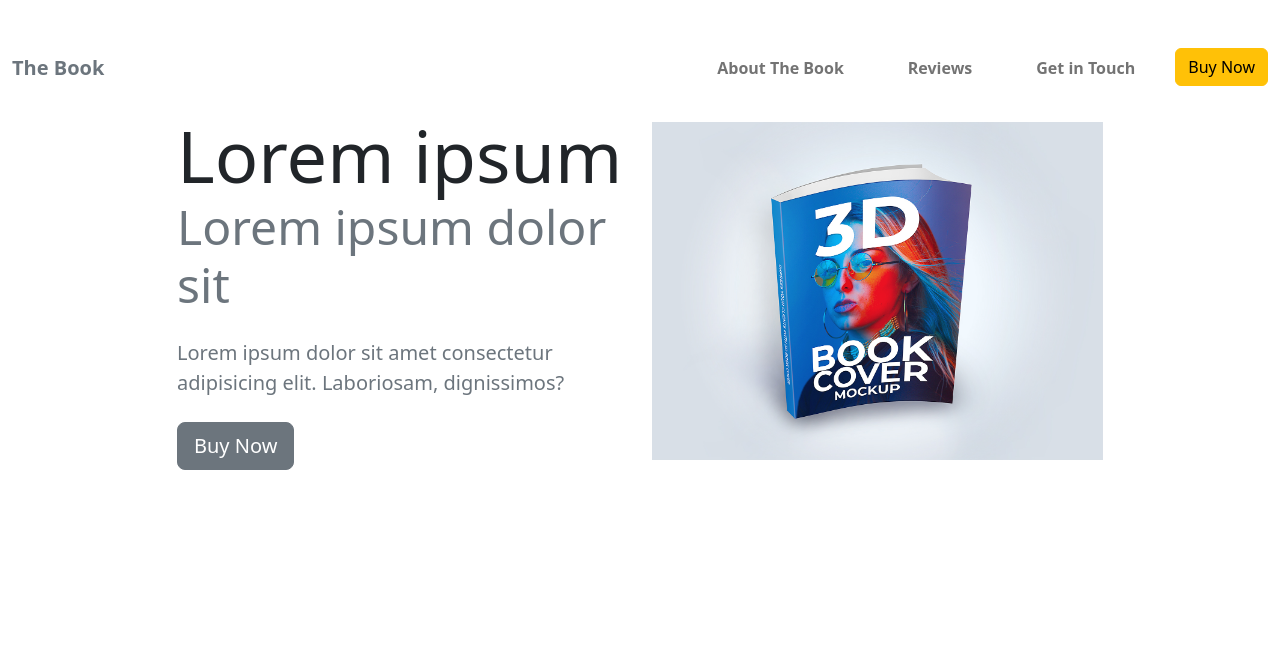
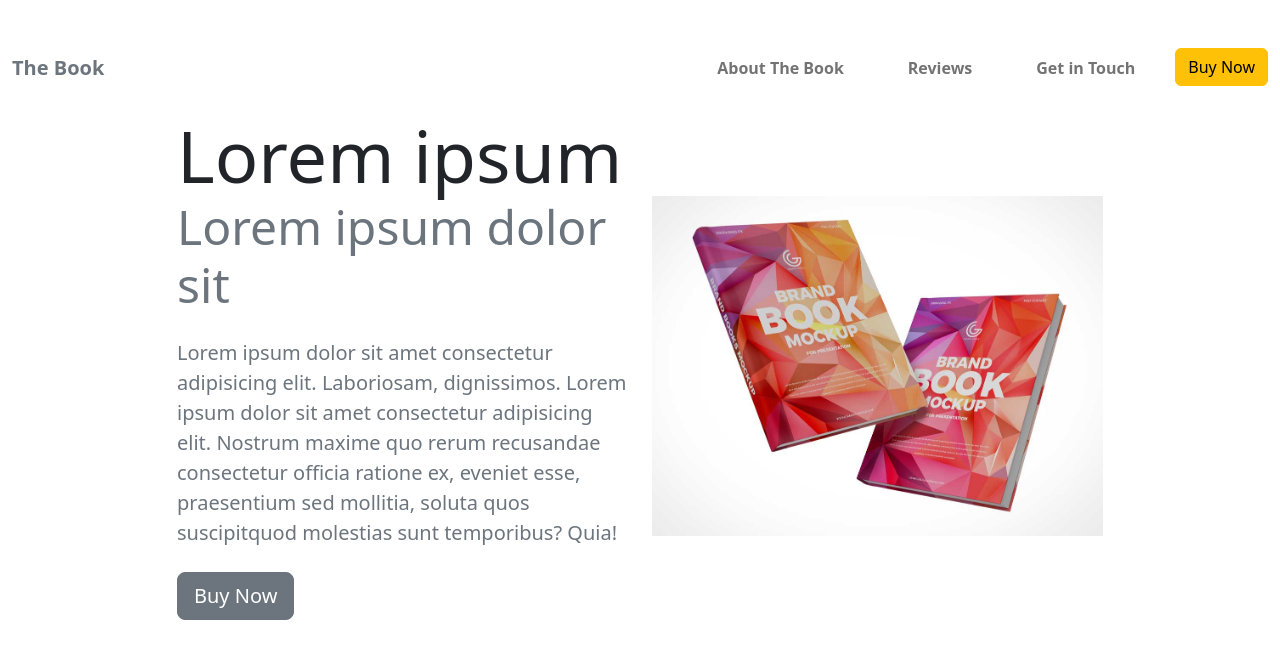
Before and after one commit to AlexJora/Book, a website: page index.html in a window 1280 px wide. Drawn offline with nearby package versions, Linux system fonts and the light colour scheme.

Commit message:
book image

```diff
--- a/index.html
+++ b/index.html
@@ -56,12 +56,14 @@
             <div class="display-2">Lorem ipsum </div>
             <div class="display-5 text-muted">Lorem ipsum dolor sit</div>
           </h1>
-          <p class="lead my-4 text-muted">Lorem ipsum dolor sit amet consectetur adipisicing elit. Laboriosam,
-            dignissimos?</p>
+          <p class="lead my-4 text-muted">Lorem ipsum dolor sit amet consectetur adipisicing elit.
+            Laboriosam, dignissimos. Lorem ipsum dolor sit amet consectetur adipisicing elit. Nostrum maxime quo rerum
+            recusandae consectetur officia ratione ex, eveniet esse, praesentium sed mollitia, soluta quos suscipitquod
+            molestias sunt temporibus? Quia!</p>
           <a href="#pricing" class="btn btn-secondary btn-lg">Buy Now</a>
         </div>
         <div class="col-md-5 text-center d-none d-md-block">
-          <img src="/img/Softcover-Book-Mockup-Free-PSD.jpg" class="img-fluid" alt="ebook">
+          <img src="/img/Floating-Hardcover-Bound-Books-PSD-Mockup.jpg" class="img-fluid" alt="ebook">
         </div>
       </div>
     </div>
```
Also changed, not shown: img/Floating-Hardcover-Bound-Books-PSD-Mockup.jpg (added).
